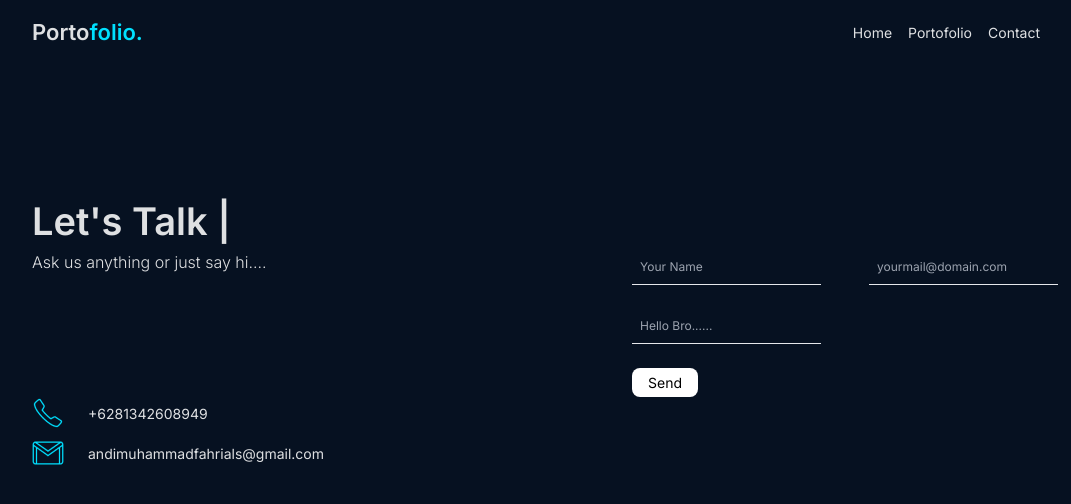
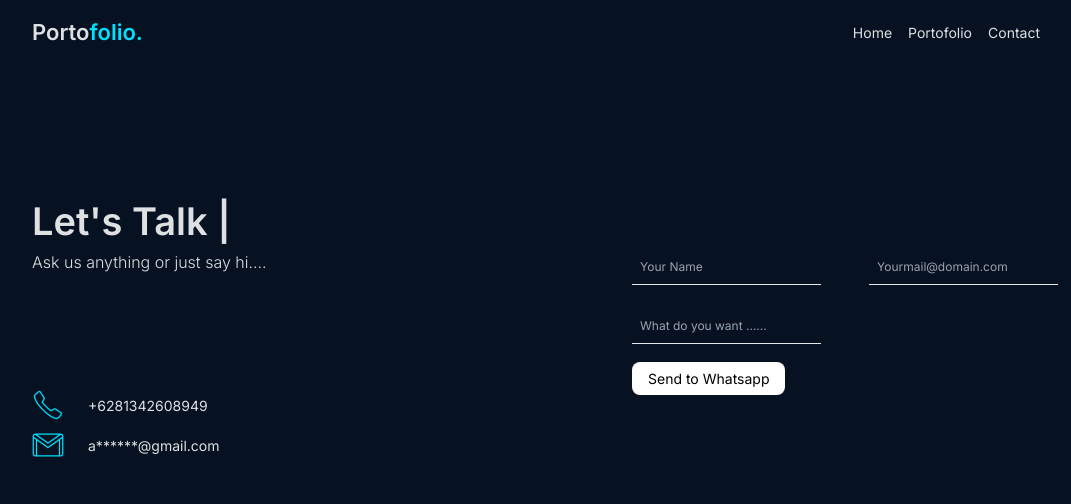
Before and after one commit to MuhammadFahrial/my-portofolio, a React (Vite) app: page /contact in a window 1280 px wide. Shown: the top 504 px of the page, without its empty margins (96-1167 px from the left). Built offline with nearby package versions, Linux system fonts and the light colour scheme.

Commit message:
'update:contact'

```diff
--- a/index.html
+++ b/index.html
@@ -1,13 +1,16 @@
 <!DOCTYPE html>
 <html lang="en">
+
 <head>
   <meta charset="UTF-8" />
   <link rel="icon" type="image/svg+xml" href="/vite.svg" />
   <meta name="viewport" content="width=device-width, initial-scale=1.0" />
-    <title>Vite + React</title>
+  <title>Rial Portofolio</title>
 </head>
+
 <body>
   <div id="root"></div>
   <script type="module" src="/src/main.jsx"></script>
 </body>
+
 </html>
--- a/src/components/Pages/Body/Contact/Contact.jsx
+++ b/src/components/Pages/Body/Contact/Contact.jsx
@@ -1,8 +1,22 @@
-import React from "react";
+import React, { useState } from "react";
 import email from "../../../../assets/gmail.png";
 import phone from "../../../../assets/phone.png";
 
 export default function Contact() {
+  const [inputName, setInputName] = useState("");
+  const [inputEmail, setInputEmail] = useState("");
+  const [inputMessage, setInputMessage] = useState("");
+
+  const handleInputName = (event) => {
+    setInputName(event.target.value);
+  };
+  const handleInputEmail = (event) => {
+    setInputEmail(event.target.value);
+  };
+  const handleInputMessage = (event) => {
+    setInputMessage(event.target.value);
+  };
+
   return (
     <>
       <div className="contact my-8 xl:flex justify-between items-center h-full xl:my-32">
@@ -27,6 +41,8 @@ export default function Contact() {
                     type="text"
                     name="name"
                     id="name"
+                    value={inputName}
+                    onChange={handleInputName}
                     placeholder="Your Name"
                     className="bg-[#061121] border-b p-2 outline-none text-[12px]"
                   />
@@ -34,7 +50,9 @@ export default function Contact() {
                     type="email"
                     name="email"
                     id="email"
-                    placeholder="yourmail@domain.com"
+                    value={inputEmail}
+                    onChange={handleInputEmail}
+                    placeholder="Yourmail@domain.com"
                     className="bg-[#061121] border-b p-2 outline-none text-[12px]"
                   />
                 </div>
@@ -43,17 +61,20 @@ export default function Contact() {
                     type="text"
                     name="message"
                     id="message"
-                    placeholder="Hello Bro......"
+                    value={inputMessage}
+                    onChange={handleInputMessage}
+                    placeholder="What do you want ......"
                     className="bg-[#061121] border-b p-2 outline-none text-[12px] mt-4 xl:mt-6"
                   />
                 </div>
-                <button
-                  type="submit"
-                  className="bg-white text-black py-1 px-4 rounded-lg
-                "
+                <a
+                  href={`https://wa.me/6281342608949?text=Assalamualaikum%20Warahmatullahi%20Wabarakatuh,%0APerkenalkan%20Saya%20${inputName}%0A%0A${inputMessage}`}
+                  target="_blank"
+                  rel="noopener noreferrer"
+                  className="bg-white text-black py-2 px-4 rounded-lg"
                 >
-                  Send
-                </button>
+                  Send to Whatsapp
+                </a>
               </form>
             </div>
           </div>
@@ -63,7 +84,7 @@ export default function Contact() {
           </div>
           <div className="gmail flex items-center gap-6 mt-2 text-[14px]">
             <img src={email} alt="" />
-            <p>andimuhammadfahrials@gmail.com</p>
+            <p>a******@gmail.com</p>
           </div>
         </div>
       </div>
--- a/src/components/Pages/Header/navbar/Navbar.jsx
+++ b/src/components/Pages/Header/navbar/Navbar.jsx
@@ -41,16 +41,12 @@ export default function Navbar() {
         <div className="text-sm lg:flex-grow">
           <NavLink
             to="/"
-            activeClassName="text-blue-500 border-b-2 border-blue-500 pb-2"
-            exact
             className="block mt-4 lg:inline-block lg:mt-0 hover:text-[#00E0FF] mr-4"
           >
             Home
           </NavLink>
           <NavLink
             to="/portofolio/web"
-            activeClassName="text-blue-500 border-b-2 border-blue-500 pb-2"
-            exact
             className="block mt-4 lg:inline-block lg:mt-0 hover:text-[#00E0FF] mr-4"
           >
             Portofolio
@@ -65,8 +61,6 @@ export default function Navbar() {
           </NavLink> */}
           <NavLink
             to="/contact"
-            activeClassName="text-blue-500 border-b-2 border-blue-500 pb-2"
-            exact
             className="block mt-4 lg:inline-block lg:mt-0 hover:text-[#00E0FF] mr-4"
           >
             Contact
```
Also changed, not shown: src/assets/chatwa.png (added). Lines whose indentation alone changed are shown as unchanged.
